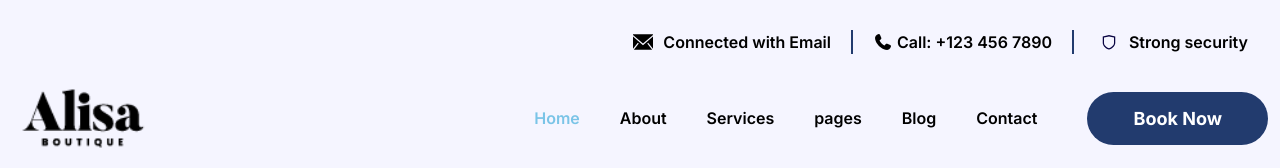
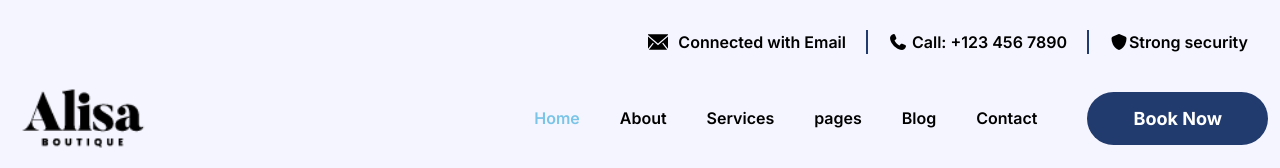
Before and after one commit to ArafatSheikh10/medical-website-1, a plain HTML site: page index.html in a window 1280 px wide. Shown: the top 168 px of the page. Drawn offline with Linux system fonts and the light colour scheme.

Commit message:
change strong icon

```diff
--- a/index.html
+++ b/index.html
@@ -25,7 +25,7 @@
                             <ul>
                                 <li><a href="#"><svg fill="#000000" viewBox="0 0 1920 1920" xmlns="http://www.w3.org/2000/svg"><g id="SVGRepo_bgCarrier" stroke-width="0"></g><g id="SVGRepo_tracerCarrier" stroke-linecap="round" stroke-linejoin="round"></g><g id="SVGRepo_iconCarrier"> <path d="M1920 428.266v1189.54l-464.16-580.146-88.203 70.585 468.679 585.904H83.684l468.679-585.904-88.202-70.585L0 1617.805V428.265l959.944 832.441L1920 428.266ZM1919.932 226v52.627l-959.943 832.44L.045 278.628V226h1919.887Z" fill-rule="evenodd"></path> </g></svg>Connected with Email</a></li>
                                 <li><a href="#"><i class="fa-solid fa-phone"></i> Call: +123 456 7890</a></li>
-                                <li><a href="#"><svg viewBox="0 0 24 24" fill="none" xmlns="http://www.w3.org/2000/svg"><g id="SVGRepo_bgCarrier" stroke-width="0"></g><g id="SVGRepo_tracerCarrier" stroke-linecap="round" stroke-linejoin="round"></g><g id="SVGRepo_iconCarrier"> <path fill-rule="evenodd" clip-rule="evenodd" d="M12 3.73169L19.5 5.39836V12.75C19.5 15.6371 17.5419 18.9972 12.2605 20.9533L12 21.0498L11.7395 20.9533C6.45811 18.9972 4.5 15.6371 4.5 12.75V5.39836L12 3.73169ZM6 6.60161V12.75C6 14.8245 7.3659 17.6481 12 19.4479C16.6341 17.6481 18 14.8245 18 12.75V6.60161L12 5.26828L6 6.60161Z" fill="#080341"></path> </g></svg>Strong security</a></li>
+                                <li><a href="#"><i class="fa-solid fa-shield"></i>Strong security</a></li>
                             </ul>
                         </div>
                     </div>
```
